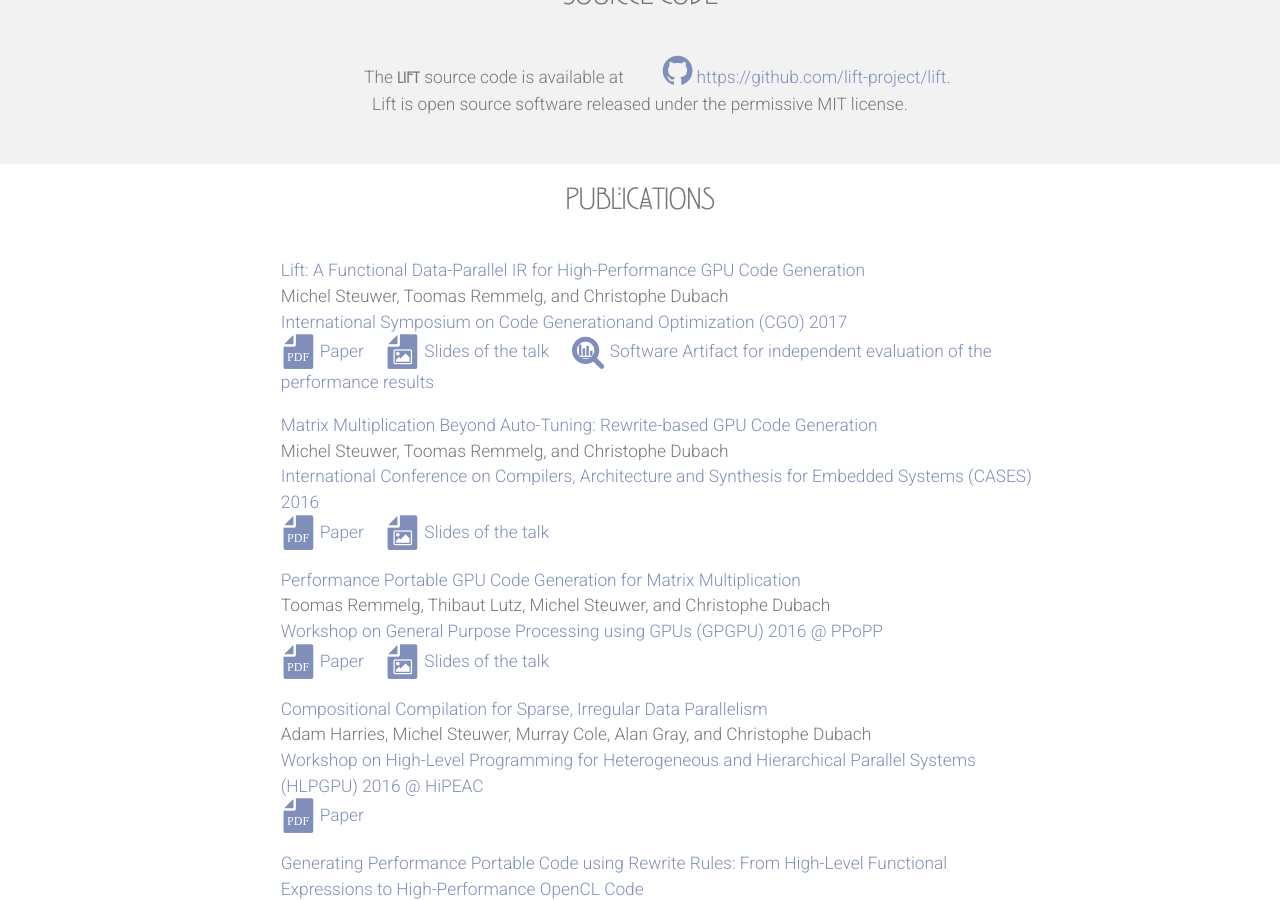
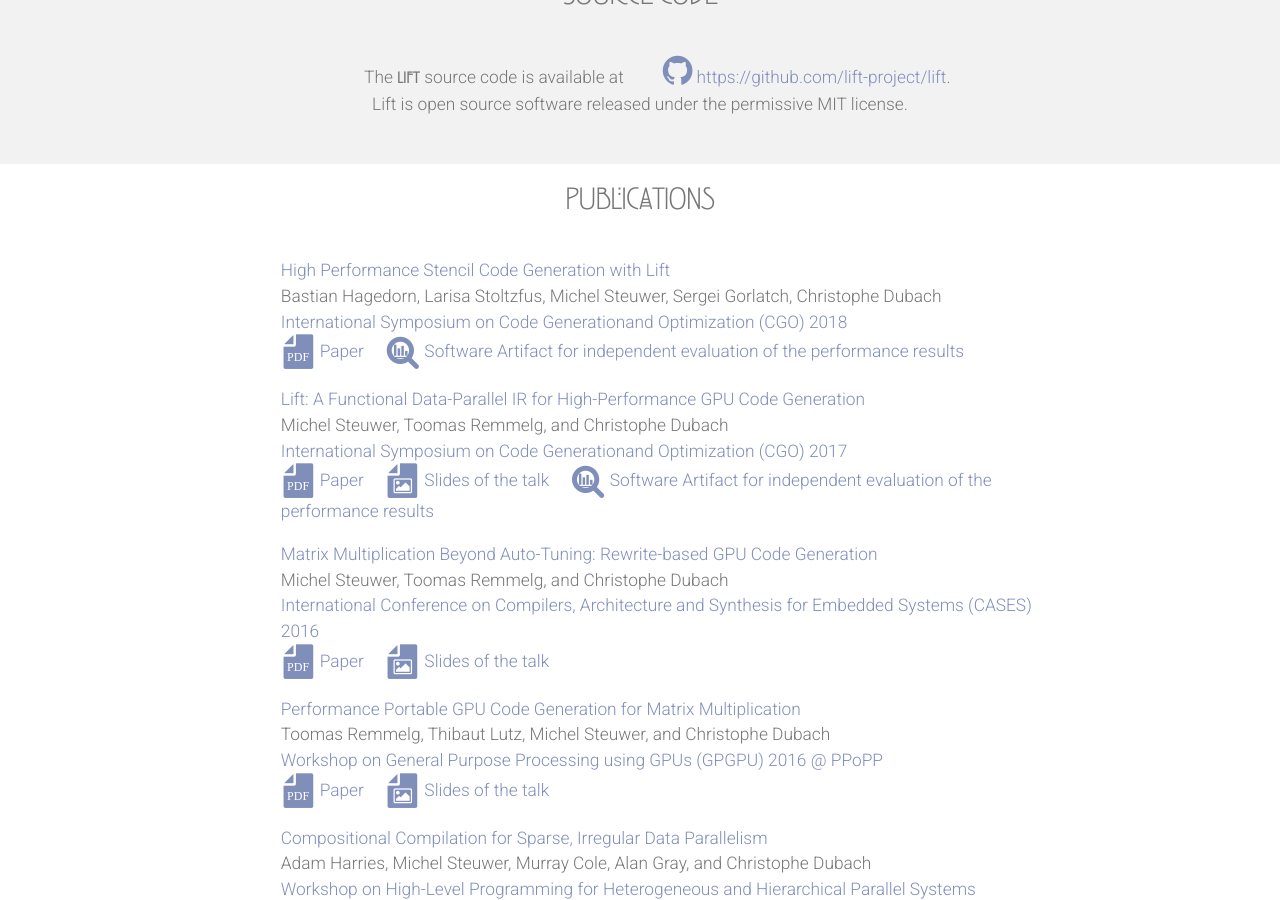
Before and after one commit to lift-project/lift-project.github.io, a Jekyll site: the page built from index.html, in a window 1280 px wide and 900 px high, scrolled down 1270 px. Built offline with Jekyll 4.4.1, drawn with Linux system fonts in a browser that asks for light colours; nearby versions of some CDN libraries.

Commit message:
add new stencil paper and update stencil section

```diff
--- a/index.html
+++ b/index.html
@@ -92,6 +92,34 @@ title: Home
           <h2>Publications</h2>
         </header>
         <ul class="10u -1u">
+
+          <li>
+        <a href="publications/2018/hagedorn18Stencils.pdf">
+High Performance Stencil Code Generation with Lift
+        </a><br>
+        Bastian Hagedorn, Larisa Stoltzfus, Michel Steuwer, Sergei Gorlatch, Christophe Dubach
+        <a href="http://cgo.org/cgo2018/">
+International Symposium on Code Generationand Optimization (CGO) 2018
+        </a><br>
+        <a href="publications/2017/hagedorn18Stencils.pdf" style="margin-right:1em">
+          <span class="fa-stack fa-1x">
+            <i class="fa fa-file fa-stack-2x fa-flip-horizontal"></i>
+            <span class="fa fa-stack-1x" style="color:white;">
+              <span style="font-size:12px; margin-top:5px; display:block;">
+            PDF
+              </span>
+            </span>
+          </span>
+      Paper</a>
+        <a href="https://gitlab.com/larisa.stoltzfus/liftstencil-cgo2018-artifact" style="margin-right:1em">
+          <span class="fa-stack fa-1x">
+            <i class="fa fa-bar-chart fa-stack-1x fa-flip-horizontal" style="left:-.1em;top:-.1em"></i>
+            <span class="fa fa-stack-2x">
+            <i class="fa fa-search" aria-hidden="true"></i>
+            </span>
+          </span>
+          Software Artifact for independent evaluation of the performance results</a>
+          </li>
 
           <li>
         <a href="publications/2017/steuwer17LiftIR.pdf">
```
Also changed, not shown: stencils.html (+11 -5 lines), images/stencils/barplot-handwritten.png (added), images/stencils/barplot-ppcg.png (added).
